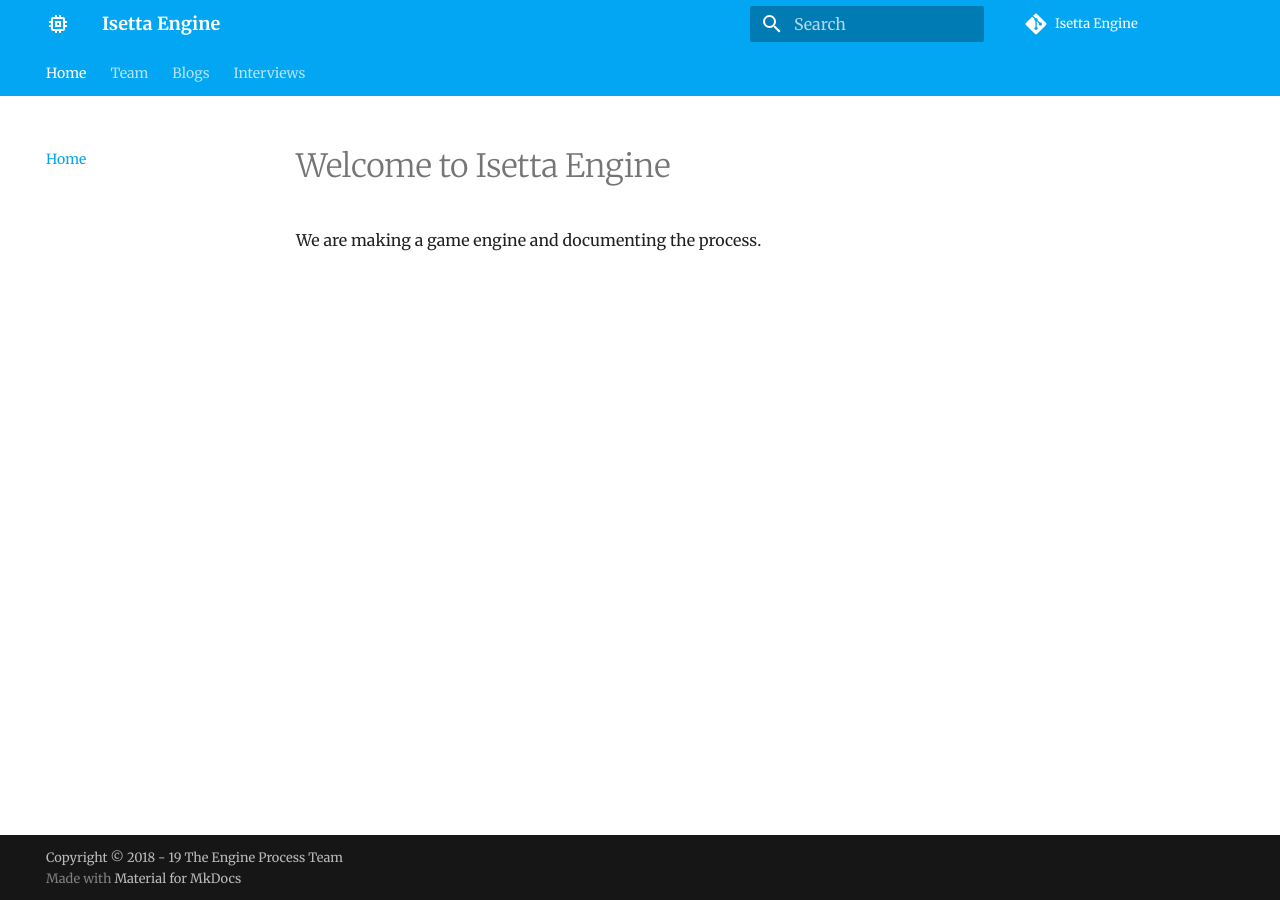
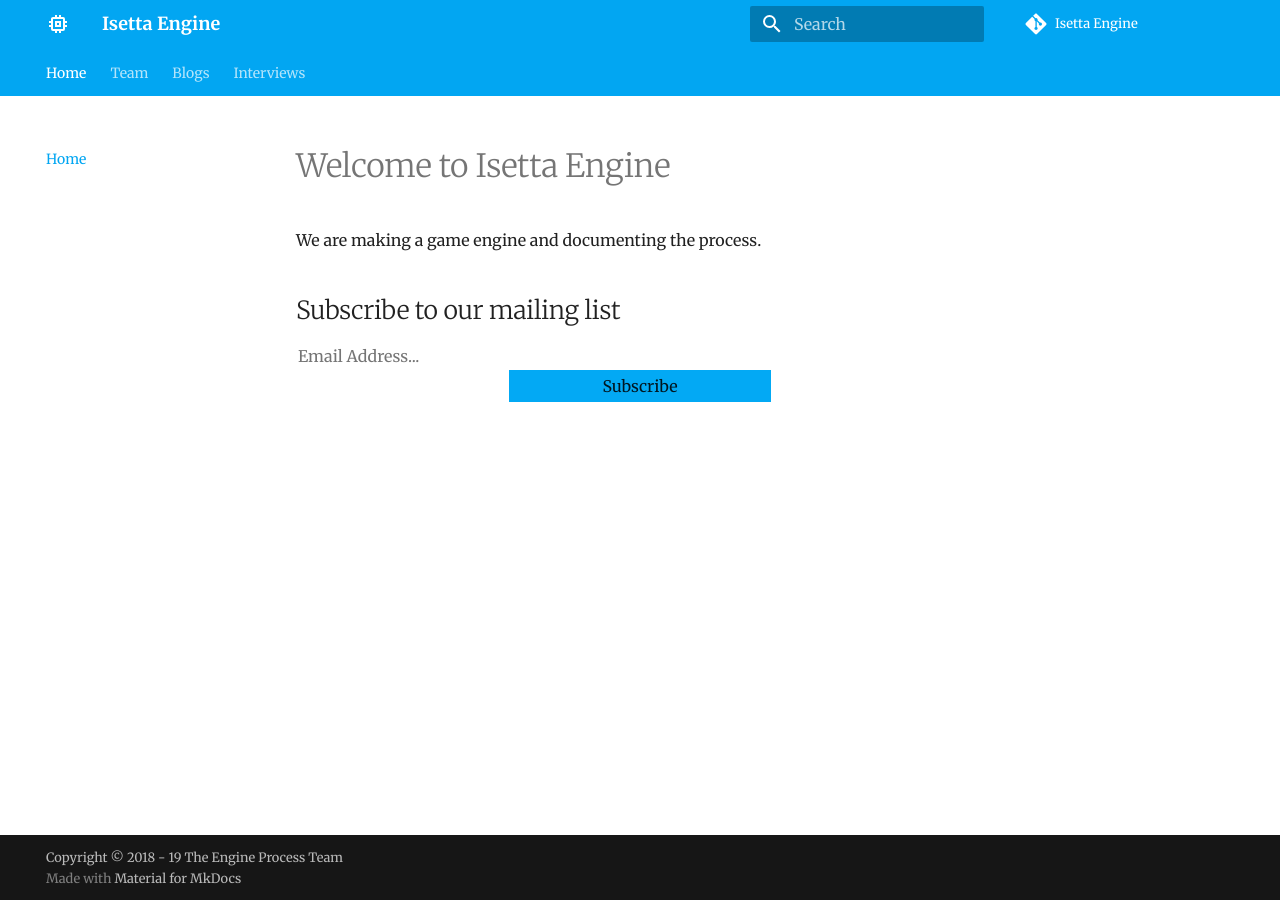
Before and after one commit to Isetta-Team/Isetta-Website-Raw, an MkDocs documentation site: the page built from docs/index.md, in a window 1280 px wide. Built offline with MkDocs 1.6.1 and Material for MkDocs 9.7.7, drawn with Linux system fonts in a browser that asks for light colours; comment, search, counter and statistics services are not loaded.

Commit message:
MailChimp

```diff
--- a/docs/extra.css
+++ b/docs/extra.css
@@ -5,3 +5,27 @@ img[alt="team-headshot"]{
 }
 
 /*#endregion*/
+
+
+/*#region MailChimp */
+
+#mc_embed_signup form .mc-field-group input {
+	font-size: 1em;
+}
+
+#mc_embed_signup form #submit-button {
+	text-align: center;
+}
+
+#mc_embed_signup form #mc-embedded-subscribe {
+	background-color: #03a9f4;
+	font-size: 1em;
+	width: 38.2%;
+	height: 2em;
+}
+
+#mc_embed_signup form #mc-embedded-subscribe:hover {
+	background-color: #00b8dc;
+}
+
+/*#endregion*/
--- a/docs/index.md
+++ b/docs/index.md
@@ -1,3 +1,29 @@
 # Welcome to Isetta Engine
 
 We are making a game engine and documenting the process.
+
+
+<!-- Begin MailChimp Signup Form -->
+<link href="//cdn-images.mailchimp.com/embedcode/classic-10_7.css" rel="stylesheet" type="text/css">
+<div id="mc_embed_signup">
+	<form action="https://isetta.us19.list-manage.com/subscribe/post?u=1d83cb806c55e205be26db856&amp;id=860c7d79cf" method="post" id="mc-embedded-subscribe-form" name="mc-embedded-subscribe-form" class="validate" target="_blank" novalidate>
+	    <div id="mc_embed_signup_scroll">
+			<h2>Subscribe to our mailing list</h2>
+			<div class="mc-field-group">
+				<label for="mce-EMAIL"> </label>
+				<input type="email" placeholder="Email Address..." name="EMAIL" class="required email" id="mce-EMAIL">
+			</div>
+			<div id="mce-responses" class="clear">
+				<div class="response" id="mce-error-response" style="display:none"></div>
+				<div class="response" id="mce-success-response" style="display:none"></div>
+			</div>
+		    <div style="position: absolute; left: -5000px;" aria-hidden="true">
+		    	<input type="text" name="b_1d83cb806c55e205be26db856_860c7d79cf" tabindex="-1" value="">
+		    </div>
+		    <div class="clear" id="submit-button">
+		    	<input type="submit" value="Subscribe" name="subscribe" id="mc-embedded-subscribe" class="button">
+		    </div>
+	    </div>
+	</form>
+</div>
+<!--End mc_embed_signup-->
```
